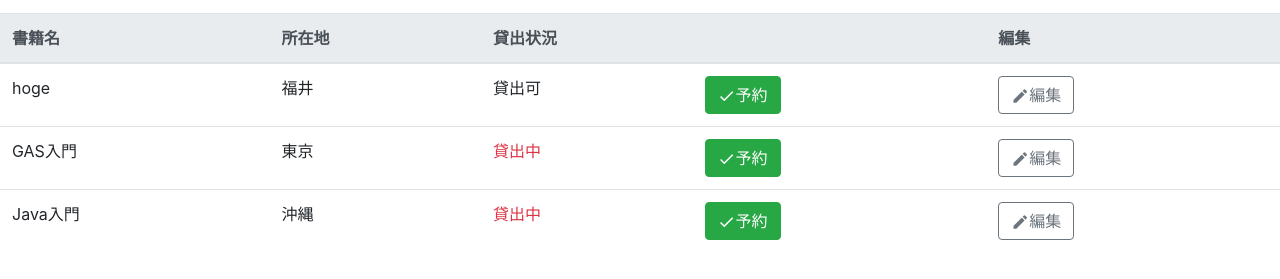
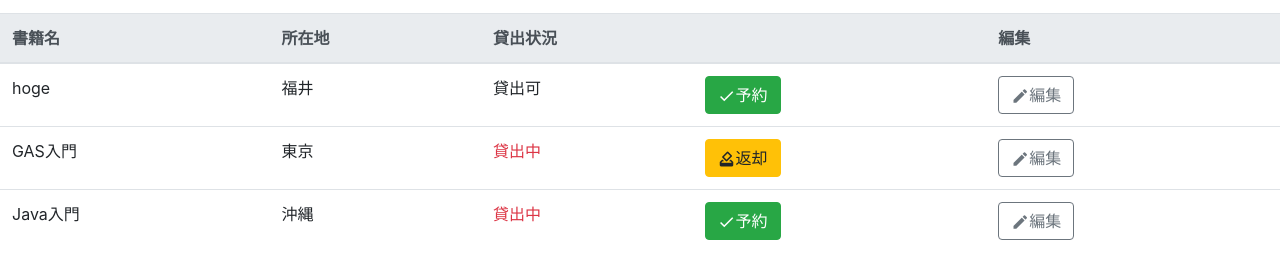
Before and after one commit to a-nakamura1015/book_management, a website: page index.html in a window 1280 px wide. Shown: the part 97-376 px from the top of the page. Drawn offline with nearby package versions, Linux system fonts and the light colour scheme.

```diff
--- a/index.html
+++ b/index.html
@@ -53,7 +53,7 @@
             <td>GAS入門</td>
             <td>東京</td>
             <td class="text-danger">貸出中</td>
-            <td><button type="submit" class="btn btn-success"><i class="material-icons">check</i>予約</button></td>
+            <td><button type="submit" class="btn btn-warning"><i class="material-icons">how_to_vote</i>返却</button></td>
             <td><button type="submit" class="btn btn-outline-secondary"><i class="material-icons">create</i>編集</button></td>
           </tr>
           <tr>
```
